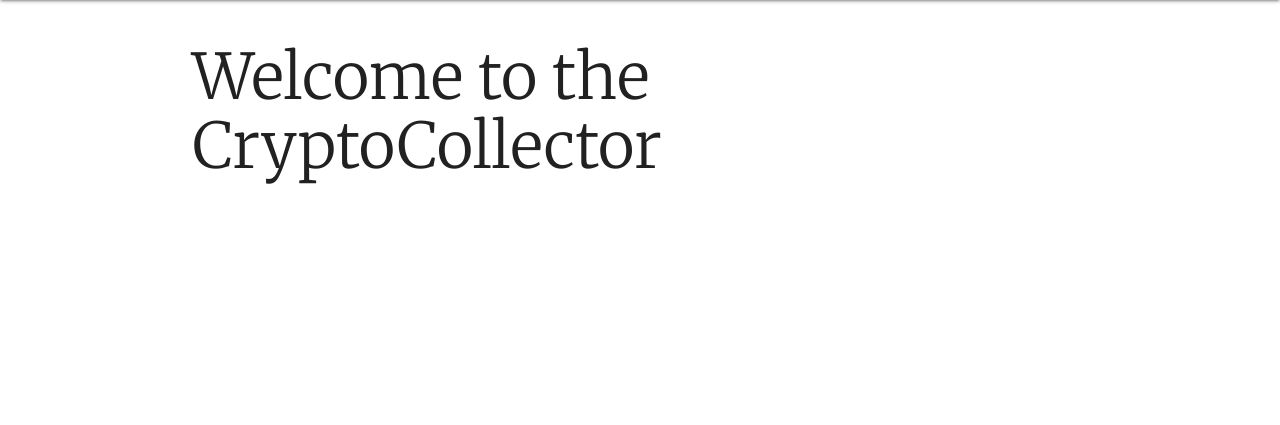
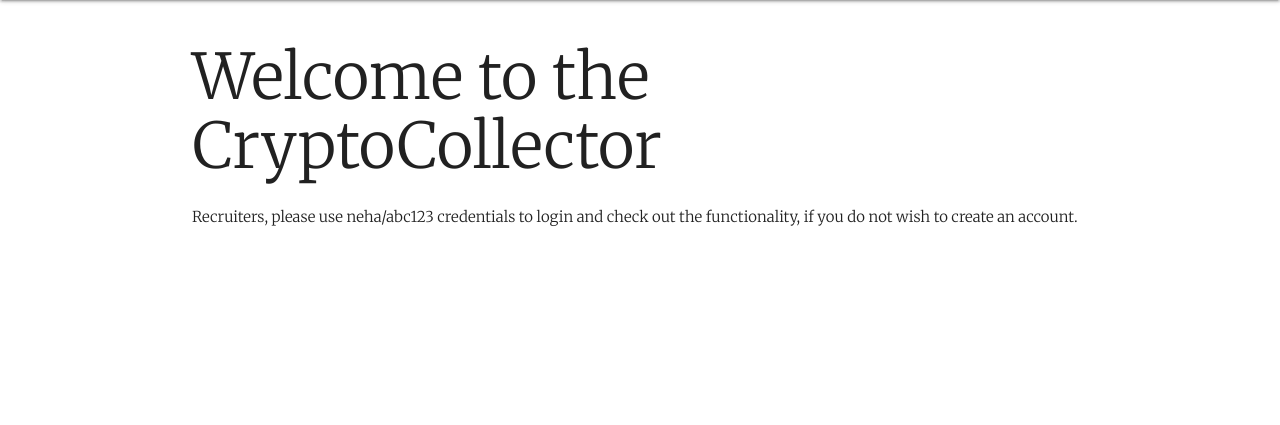
Before and after one commit to nehas25/cryptocollector, a Django app: page / in a window 1280 px wide. Shown: the part 64-489 px from the top of the page. Run offline with Django 3.2, Linux system fonts and the light colour scheme; some libraries are stand-ins or nearby versions.

Commit message:
Added message for recruiters for credentials

```diff
--- a/main_app/templates/home.html
+++ b/main_app/templates/home.html
@@ -2,4 +2,5 @@
 
 {% block content %}
     <h1>Welcome to the CryptoCollector</h1>
+    <p>Recruiters, please use neha/abc123 credentials to login and check out the functionality, if you do not wish to create an account.</p>
 {% endblock %}
```
